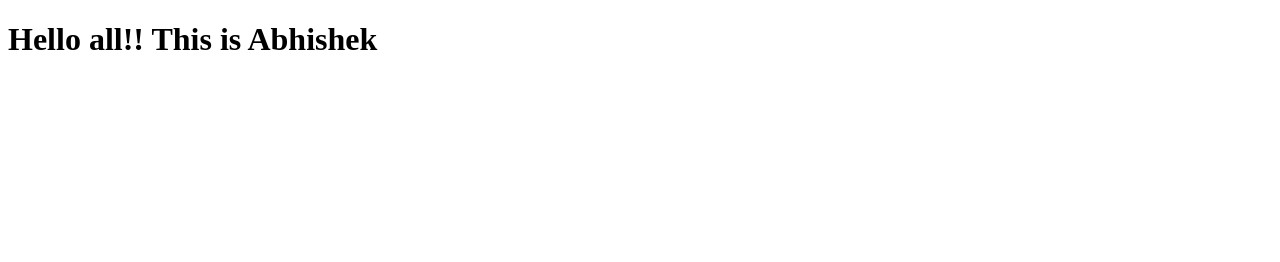
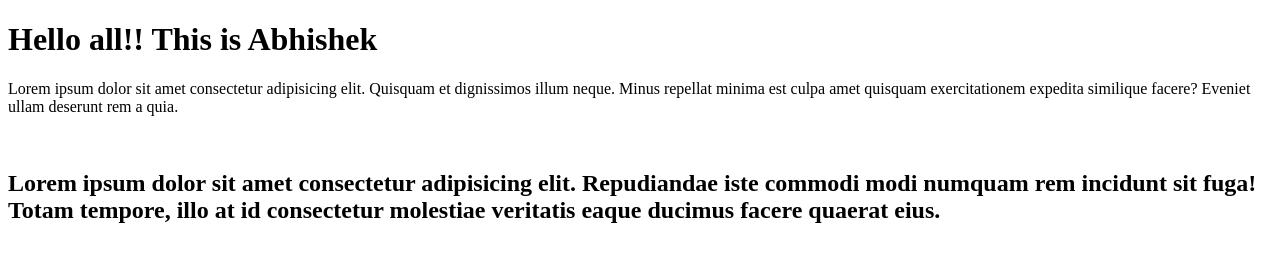
Before and after one commit to AbhishekMankame/MLSA_topics_practice, a plain HTML site: page index.html in a window 1280 px wide. Drawn offline with Linux system fonts and the light colour scheme.

Commit message:
some more simple html code

```diff
--- a/index.html
+++ b/index.html
@@ -8,5 +8,8 @@
 </head>
 <body>
     <h1>Hello all!! This is Abhishek</h1>
+    <p>Lorem ipsum dolor sit amet consectetur adipisicing elit. Quisquam et dignissimos illum neque. Minus repellat minima est culpa amet quisquam exercitationem expedita similique facere? Eveniet ullam deserunt rem a quia.</p>
+</br>
+    <h2>Lorem ipsum dolor sit amet consectetur adipisicing elit. Repudiandae iste commodi modi numquam rem incidunt sit fuga! Totam tempore, illo at id consectetur molestiae veritatis eaque ducimus facere quaerat eius.</h2>
 </body>
 </html>
```
